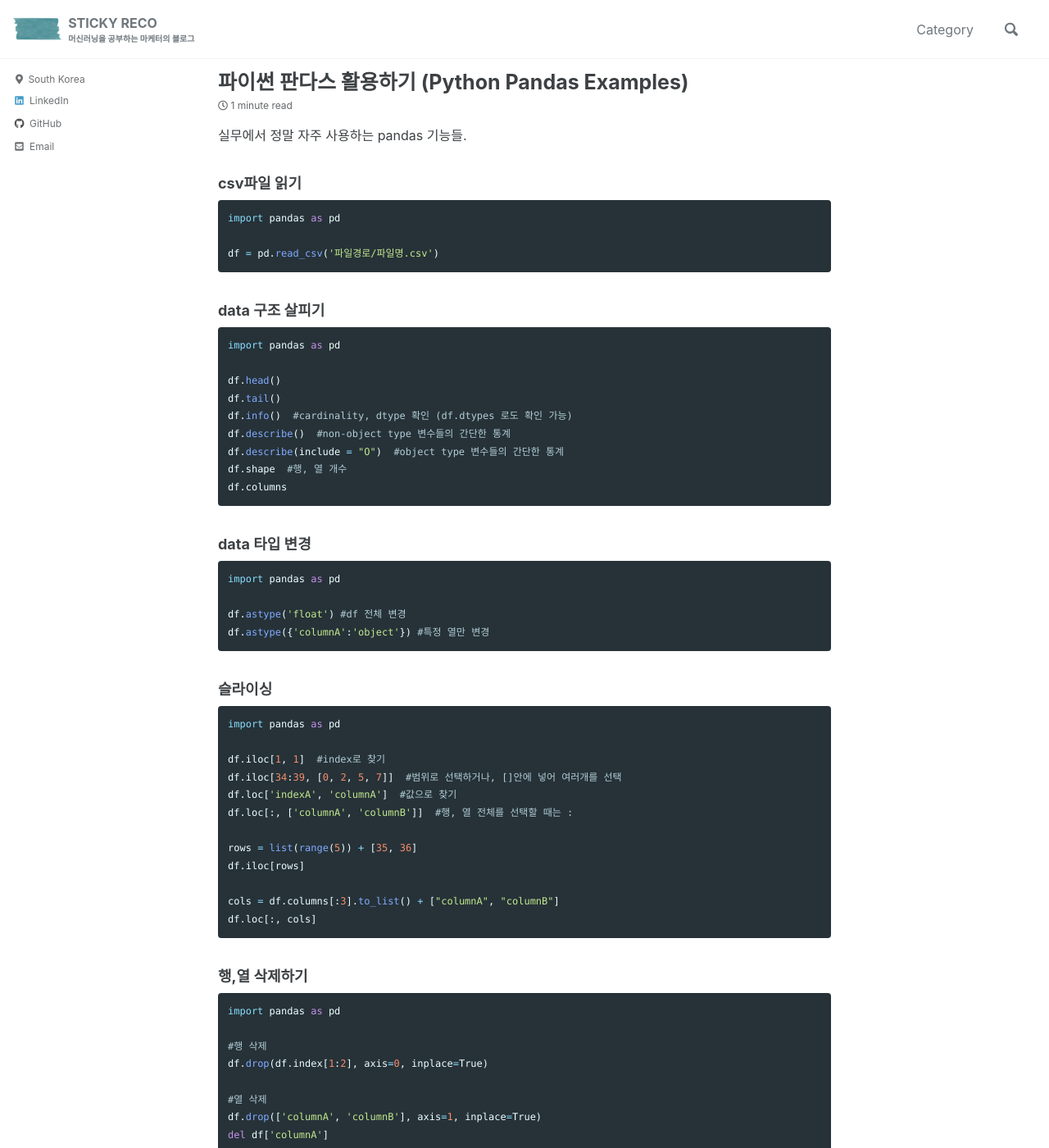
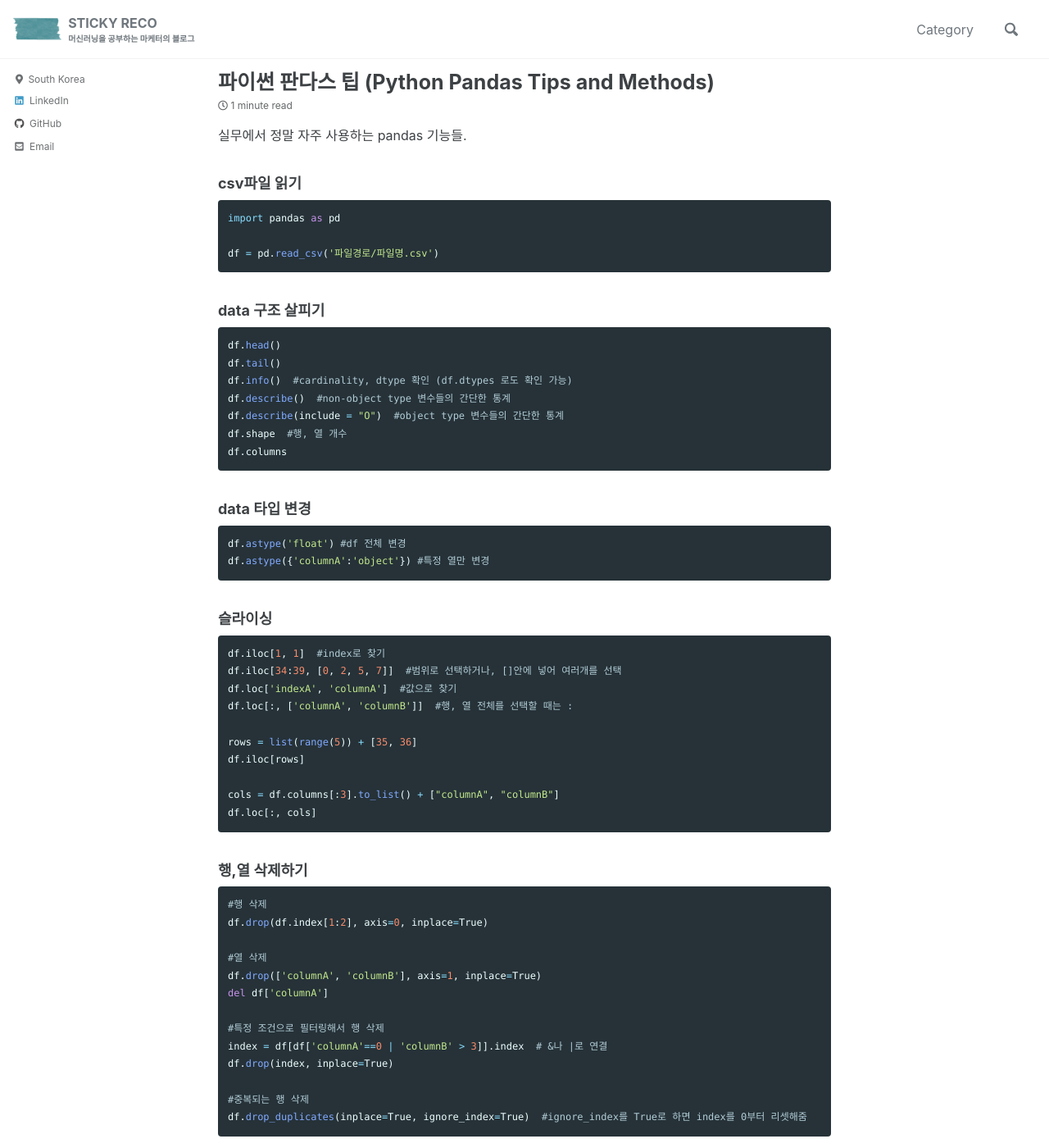
Before and after one commit to amoryoungakim/amoryoungakim.github.io, a Jekyll site: the page built from _posts/2021-01-22-how-to-use-Pandas.md, in a window 1280 px wide and 1400 px high. Shown: the whole window at 82% size. Built offline with Jekyll 4.4.1, drawn with Linux system fonts in a browser that asks for light colours; cached includes are drawn as plain includes; comment, search, counter and statistics services are not loaded; some of the changed text lies outside the part shown.

Commit message:
Update 2021-01-22-how-to-use-Pandas.md

````diff
--- a/_posts/2021-01-22-how-to-use-Pandas.md
+++ b/_posts/2021-01-22-how-to-use-Pandas.md
@@ -1,5 +1,5 @@
 ---
-title: "파이썬 판다스 활용하기 (Python Pandas Examples)"
+title: "파이썬 판다스 팁 (Python Pandas Tips and Methods)"
 date: 2021-01-22 00:00:00 -0400
 permalink: '/pandas/'
 categories: Python
@@ -18,8 +18,6 @@ df = pd.read_csv('파일경로/파일명.csv')
 ### data 구조 살피기
 
 ```python
-import pandas as pd
-
 df.head()
 df.tail()
 df.info()  #cardinality, dtype 확인 (df.dtypes 로도 확인 가능)
@@ -32,8 +30,6 @@ df.columns
 ### data 타입 변경
 
 ```python
-import pandas as pd
-
 df.astype('float') #df 전체 변경
 df.astype({'columnA':'object'}) #특정 열만 변경
 ```
@@ -41,8 +37,6 @@ df.astype({'columnA':'object'}) #특정 열만 변경
 ### 슬라이싱
 
 ```python
-import pandas as pd
-
 df.iloc[1, 1]  #index로 찾기
 df.iloc[34:39, [0, 2, 5, 7]]  #범위로 선택하거나, []안에 넣어 여러개를 선택
 df.loc['indexA', 'columnA']  #값으로 찾기
@@ -58,8 +52,6 @@ df.loc[:, cols]
 ### 행,열 삭제하기
 
 ```python
-import pandas as pd
-
 #행 삭제
 df.drop(df.index[1:2], axis=0, inplace=True)
 
@@ -78,8 +70,6 @@ df.drop_duplicates(inplace=True, ignore_index=True)  #ignore_index를 True로
 ### 행,열 추가하기
 
 ```python
-import pandas as pd
-
 #열 추가
 df['newColumn'] = 0
 df.loc[:,'newColumn'] = ['val1','val2','val3', ...]
@@ -95,8 +85,6 @@ df = df[['columnB', 'columnA']]  #A,B 순서였던 것을 B,A로 변경
 ### missing value 처리
 
 ```python
-import pandas as pd
-
 df.isnull().sum()  #missing value가 몇 개인지 알아보기
 
 df.dropna(axis=0, inplace=True)  #행을 삭제
@@ -111,8 +99,6 @@ df.ffill()  #위와 같은 기능
 ### 행,열 이름 변경
 
 ```python
-import pandas as pd
-
 df.rename(columns = {'A':'B'}, index = {'C':'D'})  #A는 B로 바꾸고 C는 D로 바꿈
 df.reset_index(drop = True, inplace=True)  #행의 index를 0,1,2,... 순서대로 다시 매김
 df.set_index('columnA', inplace=True)  #행의 index를 columnA의 값으로 바꿈
@@ -121,15 +107,17 @@ df.set_index('columnA', inplace=True)  #행의 index를 columnA의 값으로 바
 ### 행,열 합치기
 
 ```python
-import pandas as pd
-
-#데이터프레임 합치기_위아래로
+#데이터프레임 합치기 (위아래로)
 pd.concat(list)
 pd.concat(df1, df2)
 
-#데이터프레임 합치기_옆으로
+#데이터프레임 합치기 (옆으로)
 df.merge(df1, how = 'left', on = 'fullVisitorId')
+```
 
+### Lambda 함수로 열의 값을 합치거나 나누기
+
+```python
 #열 합치기
 def mergeCols(a, b):
     return str(a) + "," + str(b)
@@ -146,8 +134,6 @@ del df['AB']  #원본 열은 삭제
 ### 값 정렬하기
 
 ```python
-import pandas as pd
-
 df.sort_values(by = ['colA','colB'], axis = 0, ascending = True, inplace = True)
 df.sort_index(axis = 0, ascending = True, inplace = True)
 ```
````
